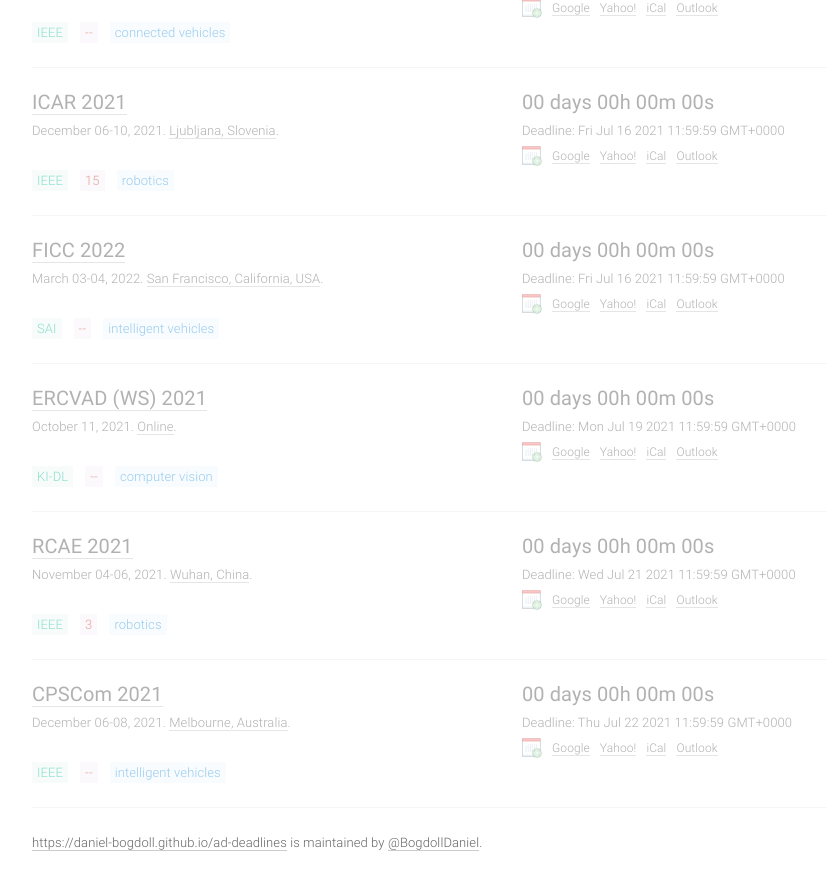
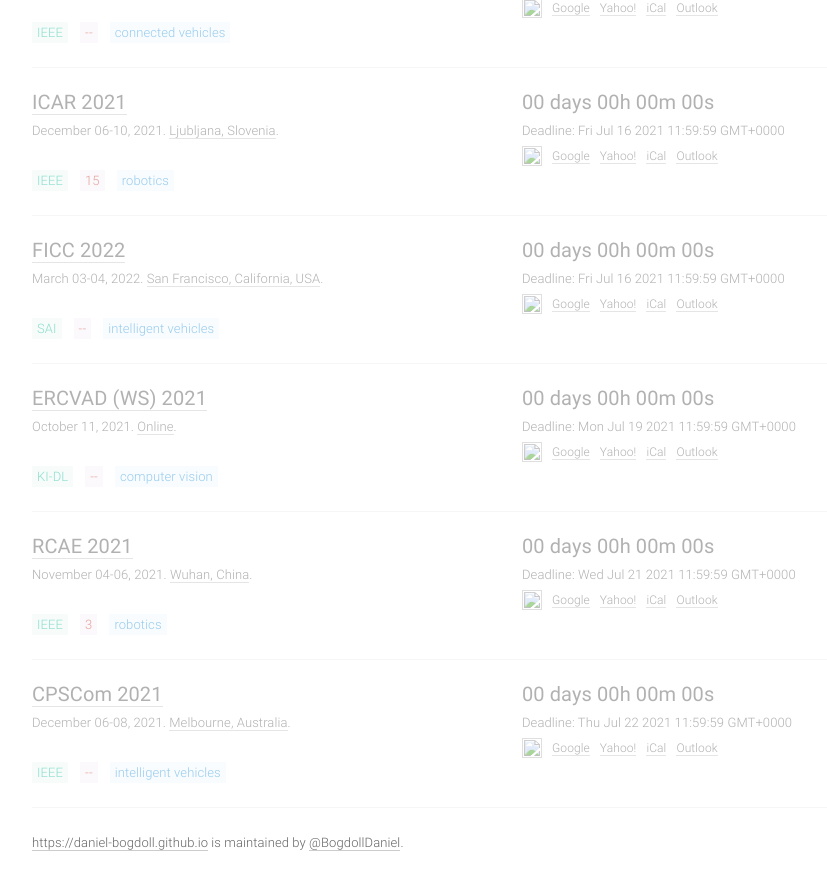
Before and after one commit to paperswithcode/ai-deadlines, a Jekyll site: the page built from index.html, in a window 1280 px wide and 900 px high, scrolled down 13731 px. Shown: the top 890 px of the window, without its empty margins (133-960 px from the left). Built offline with Jekyll 4.4.1, drawn with Linux system fonts in a browser that asks for light colours; comment, search, counter and statistics services are not loaded; some of the changed lines change nothing that is shown.

Commit message:
Update _config.yml

```diff
--- a/_config.yml
+++ b/_config.yml
@@ -3,8 +3,8 @@
 description: Countdowns to AD-related conference deadlines
 author: Daniel Bogdoll
 
-domain: ""
-baseurl: "/ad-deadlines"
+domain: "ad-deadlines.com"
+baseurl: ""
 
 twitter_username: BogdollDaniel
 twitter_hashtag: machinelearning
```
